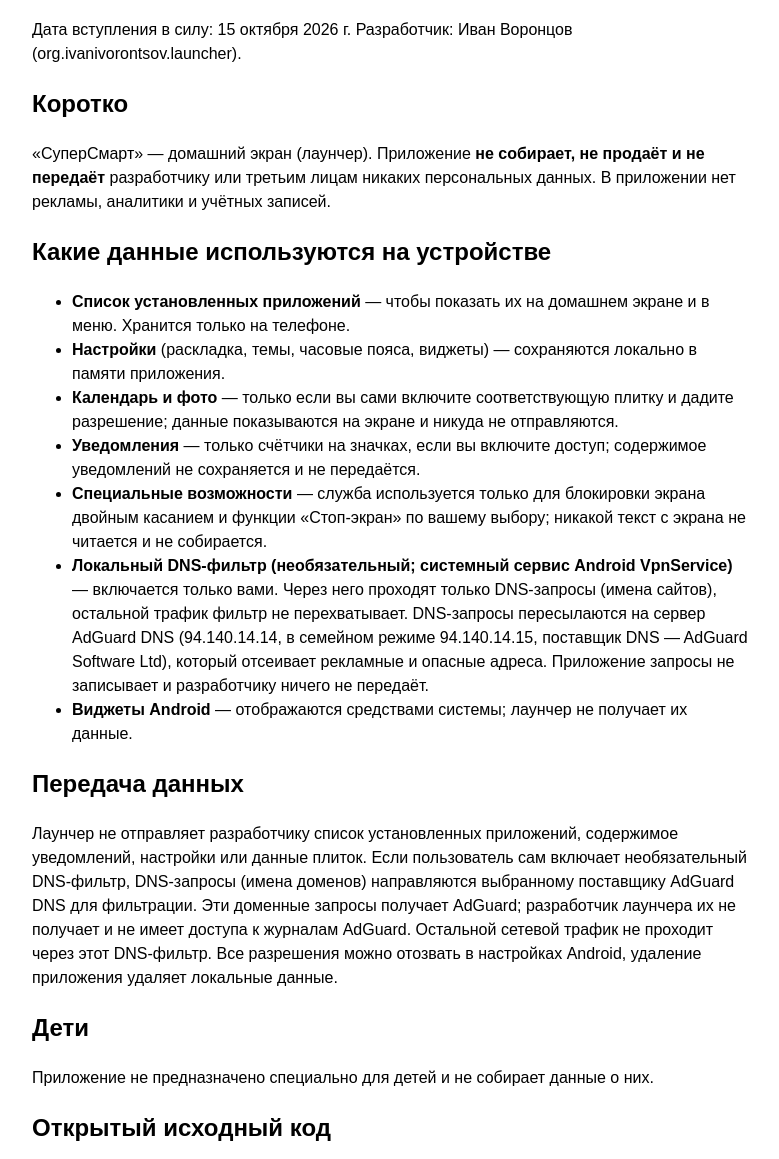
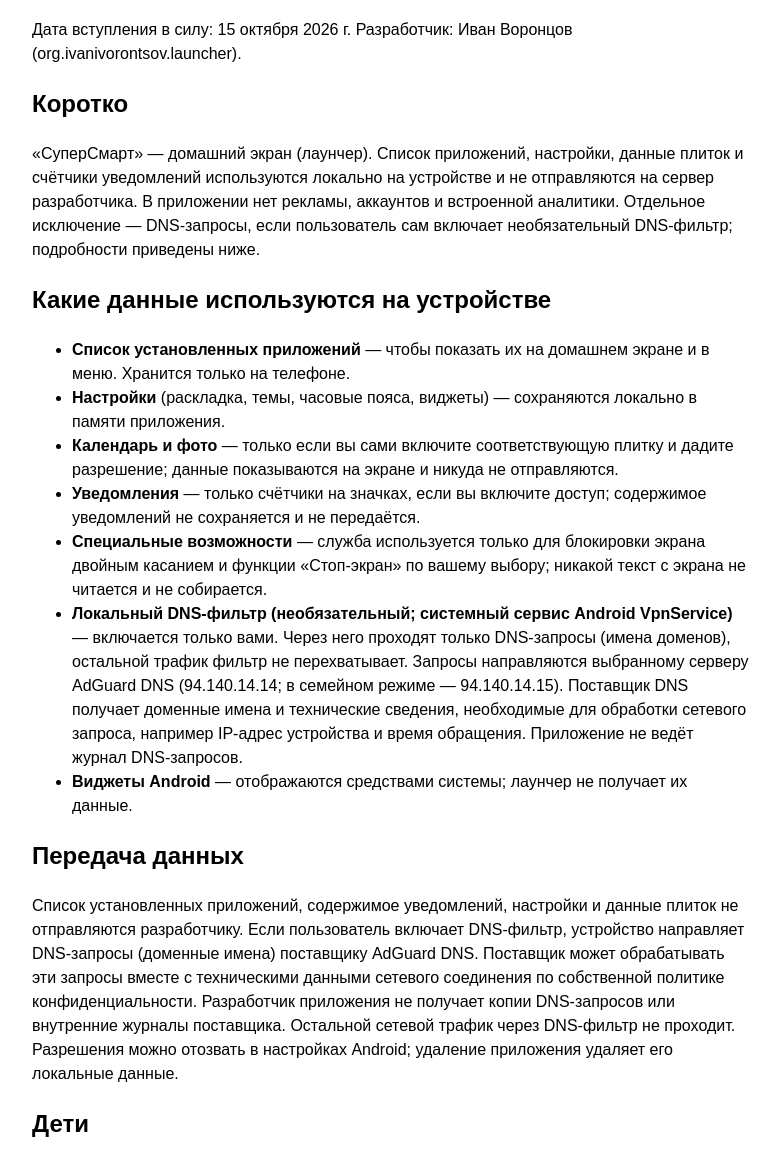
Before and after one commit to ivanivorontsov-sudo/supersmart-privacy, a plain HTML site: page privacy.html in a window 1280 px wide. Shown: the part 139-1298 px from the top of the page, without its empty margins (248-1027 px from the left). Drawn offline with Linux system fonts and the light colour scheme.

Commit message:
Уточнить локальную обработку и DNS-запросы в политике СуперСмарт

```diff
--- a/privacy.html
+++ b/privacy.html
@@ -13,7 +13,7 @@
 <h1>Политика конфиденциальности приложения «СуперСмарт»</h1>
 <p>Дата вступления в силу: 15 октября 2026 г. Разработчик: Иван Воронцов (org.ivanivorontsov.launcher).</p>
 <h2>Коротко</h2>
-<p>«СуперСмарт» — домашний экран (лаунчер). Приложение <b>не собирает, не продаёт и не передаёт</b> разработчику или третьим лицам никаких персональных данных. В приложении нет рекламы, аналитики и учётных записей.</p>
+<p>«СуперСмарт» — домашний экран (лаунчер). Список приложений, настройки, данные плиток и счётчики уведомлений используются локально на устройстве и не отправляются на сервер разработчика. В приложении нет рекламы, аккаунтов и встроенной аналитики. Отдельное исключение — DNS-запросы, если пользователь сам включает необязательный DNS-фильтр; подробности приведены ниже.</p>
 <h2>Какие данные используются на устройстве</h2>
 <ul>
 <li><b>Список установленных приложений</b> — чтобы показать их на домашнем экране и в меню. Хранится только на телефоне.</li>
@@ -21,10 +21,10 @@
 <li><b>Календарь и фото</b> — только если вы сами включите соответствующую плитку и дадите разрешение; данные показываются на экране и никуда не отправляются.</li>
 <li><b>Уведомления</b> — только счётчики на значках, если вы включите доступ; содержимое уведомлений не сохраняется и не передаётся.</li>
 <li><b>Специальные возможности</b> — служба используется только для блокировки экрана двойным касанием и функции «Стоп-экран» по вашему выбору; никакой текст с экрана не читается и не собирается.</li>
-<li><b>Локальный DNS-фильтр (необязательный; системный сервис Android VpnService)</b> — включается только вами. Через него проходят только DNS-запросы (имена сайтов), остальной трафик фильтр не перехватывает. DNS-запросы пересылаются на сервер AdGuard DNS (94.140.14.14, в семейном режиме 94.140.14.15, поставщик DNS — AdGuard Software Ltd), который отсеивает рекламные и опасные адреса. Приложение запросы не записывает и разработчику ничего не передаёт.</li>
+<li><b>Локальный DNS-фильтр (необязательный; системный сервис Android VpnService)</b> — включается только вами. Через него проходят только DNS-запросы (имена доменов), остальной трафик фильтр не перехватывает. Запросы направляются выбранному серверу AdGuard DNS (94.140.14.14; в семейном режиме — 94.140.14.15). Поставщик DNS получает доменные имена и технические сведения, необходимые для обработки сетевого запроса, например IP-адрес устройства и время обращения. Приложение не ведёт журнал DNS-запросов.</li>
 <li><b>Виджеты Android</b> — отображаются средствами системы; лаунчер не получает их данные.</li>
 </ul>
-<h2>Передача данных</h2><p>Лаунчер не отправляет разработчику список установленных приложений, содержимое уведомлений, настройки или данные плиток. Если пользователь сам включает необязательный DNS-фильтр, DNS-запросы (имена доменов) направляются выбранному поставщику AdGuard DNS для фильтрации. Эти доменные запросы получает AdGuard; разработчик лаунчера их не получает и не имеет доступа к журналам AdGuard. Остальной сетевой трафик не проходит через этот DNS-фильтр. Все разрешения можно отозвать в настройках Android, удаление приложения удаляет локальные данные.</p>
+<h2>Передача данных</h2><p>Список установленных приложений, содержимое уведомлений, настройки и данные плиток не отправляются разработчику. Если пользователь включает DNS-фильтр, устройство направляет DNS-запросы (доменные имена) поставщику AdGuard DNS. Поставщик может обрабатывать эти запросы вместе с техническими данными сетевого соединения по собственной политике конфиденциальности. Разработчик приложения не получает копии DNS-запросов или внутренние журналы поставщика. Остальной сетевой трафик через DNS-фильтр не проходит. Разрешения можно отозвать в настройках Android; удаление приложения удаляет его локальные данные.</p>
 <h2>Дети</h2><p>Приложение не предназначено специально для детей и не собирает данные о них.</p>
 <h2>Открытый исходный код</h2><p>Исходный код лаунчера опубликован в <a href="https://github.com/ivanivorontsov-sudo/krasivyj-launcher">публичном репозитории GitHub</a>. Его можно просматривать и проверять. В репозитории также доступны сведения о разрешениях и зависимостях.</p><h2>Контакты</h2><p>Вопросы: через раздел Issues репозитория <a href="https://github.com/ivanivorontsov-sudo/supersmart-privacy/issues">github.com/ivanivorontsov-sudo/supersmart-privacy</a>.</p>
 <footer><p>© 2026 Иван Воронцов.</p></footer></body></html>
```
